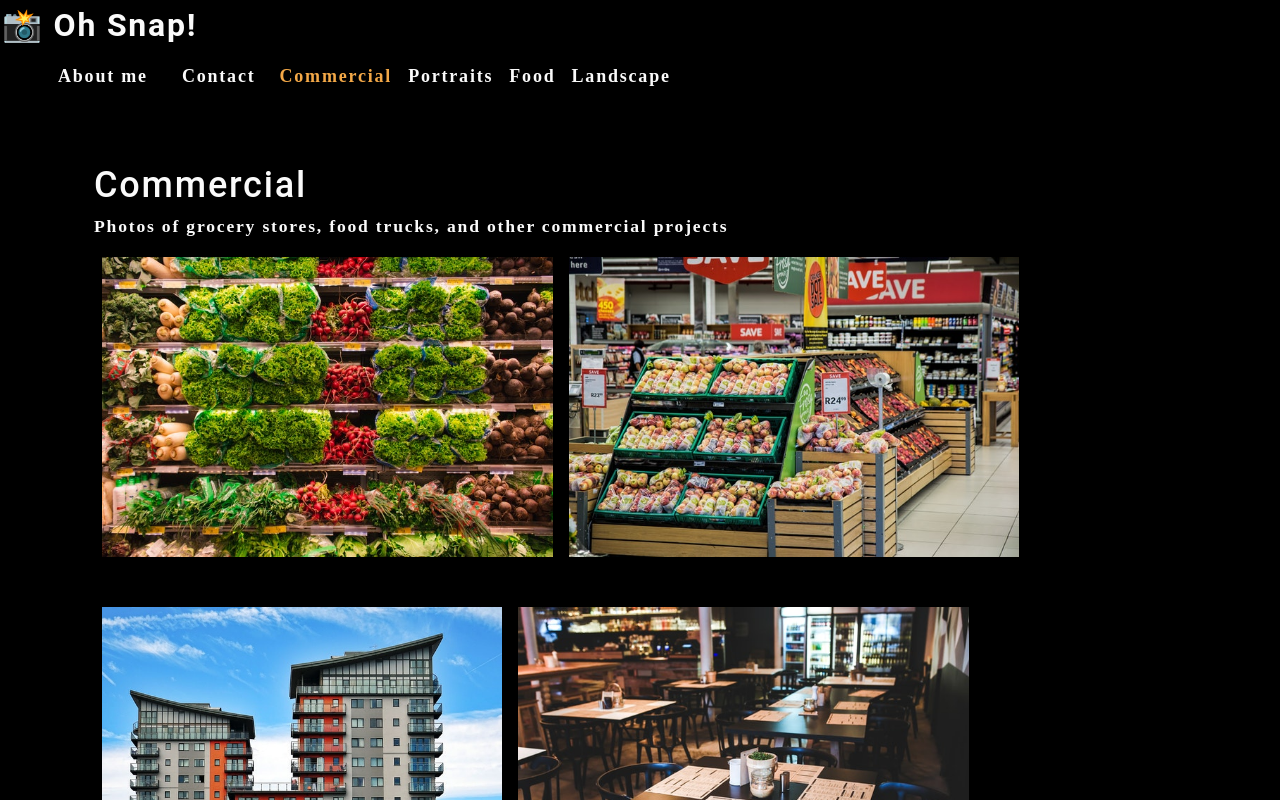
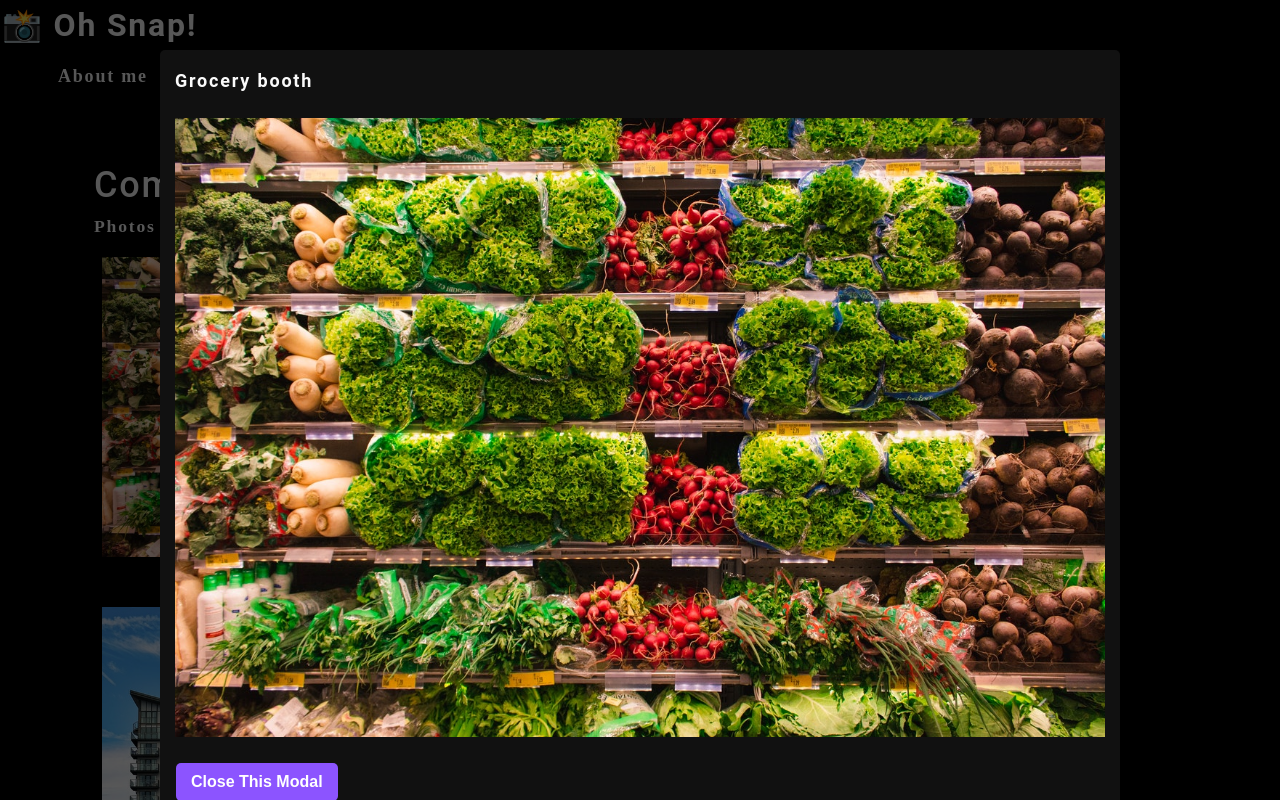
Before and after one commit to 4Charlie4/reactPort, a React (Create React App) app: page / in a window 1280 px wide. Both pictures are taken after a click on the picture 327 px from the left and 406 px from the top of the page. Shown: the top 800 px of the page. Built offline with nearby package versions, Linux system fonts and the light colour scheme.

Commit message:
modal built

```diff
--- /dev/null
+++ b/src/components/Modal/index.js
@@ -0,0 +1,21 @@
+import React from "react";
+
+function Modal({ currentPhoto }) {
+  const { name, category, description, index } = currentPhoto;
+
+  return (
+    <div className="modalBackdrop">
+      <div className="modalContainer">
+        <h3 className="modalTitle">{name}</h3>
+        <img
+          src={require(`../../assets/large/${category}/${index}.jpg`)}
+          alt="current category"
+        />
+        <p>{description}</p>
+        <button type="button">Close This Modal</button>
+      </div>
+    </div>
+  );
+}
+
+export default Modal;
--- a/src/components/PhotoList/index.js
+++ b/src/components/PhotoList/index.js
@@ -1,4 +1,5 @@
 import React, { useState } from "react";
+import Modal from "../Modal";
 
 function PhotoList({ category }) {
   const [photos] = useState([
@@ -116,15 +117,26 @@
     },
   ]);
 
+  const [isModalOpen, setIsModalOpen] = useState(false);
+
   const currentPhotos = photos.filter((photo) => photo.category === category);
+
+  const [currentPhoto, setCurrentPhoto] = useState();
+
+  const toggleModal = (image, i) => {
+    setCurrentPhoto({ ...image, index: i });
+    setIsModalOpen(true);
+  };
 
   return (
     <div className="flex-row">
+      {isModalOpen && <Modal currentPhoto={currentPhoto} />}
       {currentPhotos.map((image, i) => (
         <img
           src={require(`../../assets/small/${category}/${i}.jpg`)}
           alt={image.name}
           className="img-thumbnail mx-1"
+          onClick={() => toggleModal(image, i)}
           key={image.name}
         />
       ))}
```
